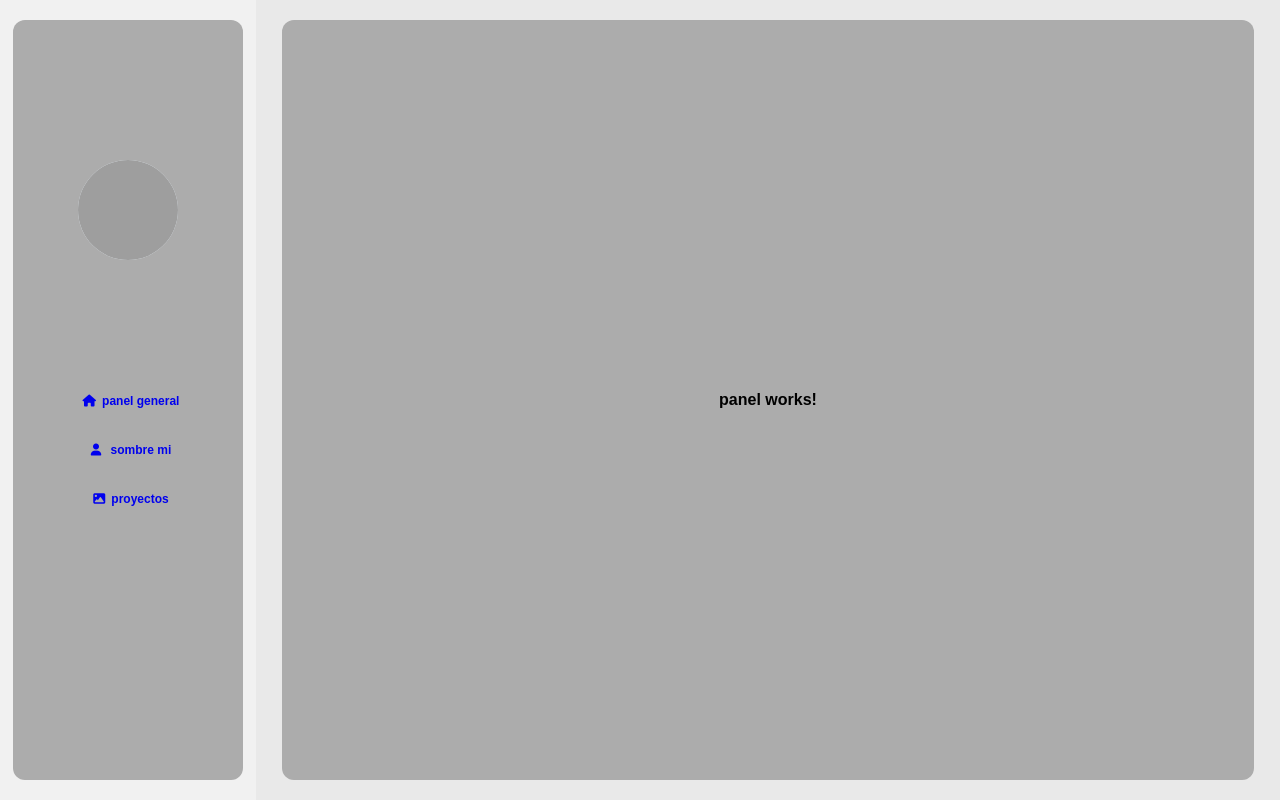
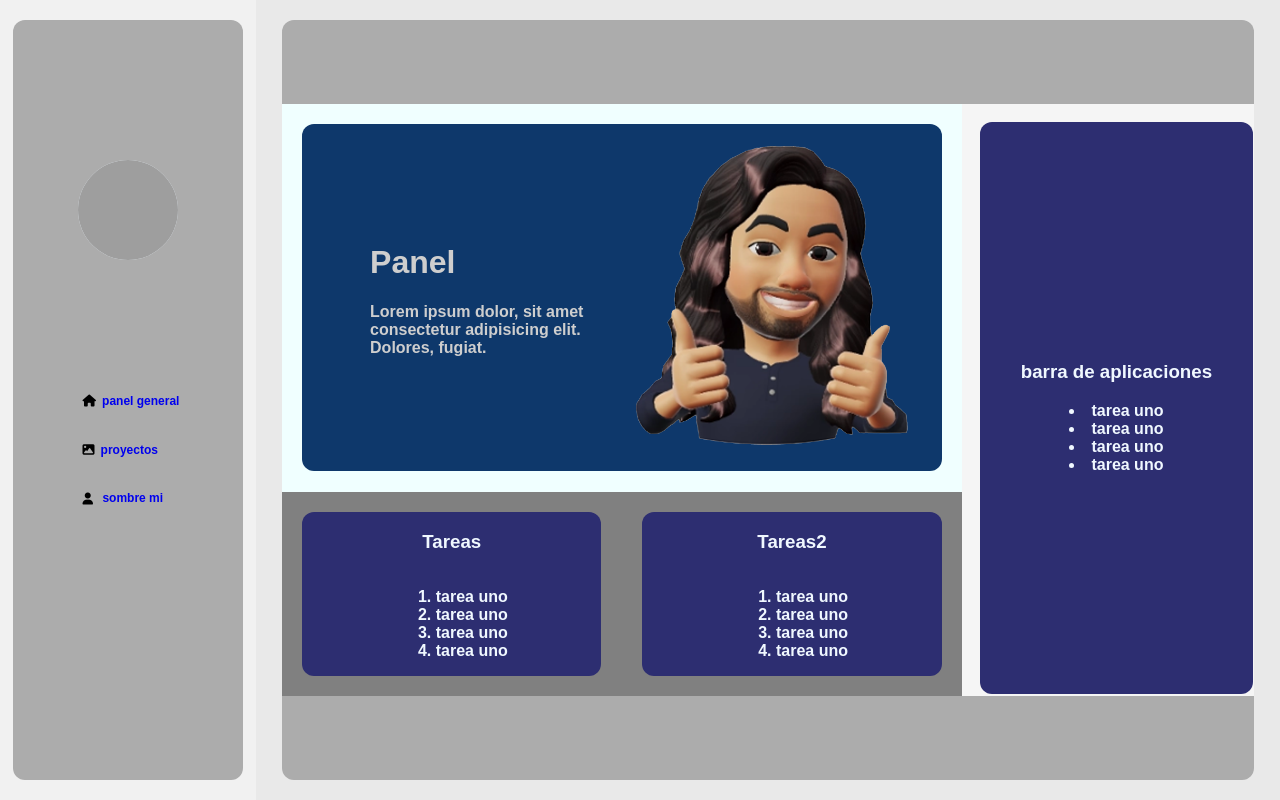
Before and after one commit to NicolasLLans/NicolasLLans.github.io, an Angular app in the folder porfolio/: page /panel in a window 1280 px wide. Built offline with nearby package versions, Linux system fonts and the light colour scheme; grey boxes are pictures that could not be loaded.

Commit message:
diseño de estructura del componente panel

```diff
--- a/porfolio/src/app/componentes/barranav/barranav.component.css
+++ b/porfolio/src/app/componentes/barranav/barranav.component.css
@@ -20,8 +20,9 @@ ul {
       height: 350px;
       display: flex;
       flex-direction: column;
-      align-items: center;
+      align-items: start;
       justify-content: center;
+
 }
 
 li {
@@ -62,3 +63,8 @@ i{
             flex-direction: row;
       }
 }
+@media (max-width:965px) {
+      a{
+            display: none;
+      }
+}
--- a/porfolio/src/app/componentes/barranav/barranav.component.html
+++ b/porfolio/src/app/componentes/barranav/barranav.component.html
@@ -2,7 +2,7 @@
       <img src="https://avatars.githubusercontent.com/u/94724163?v=4" alt="">
 </div>
 <ul>
-      <li><a routerLink="panel"><i class="fa-solid fa-house"></i>panel general</a></li>
-      <li><a routerLink="sobre-mi"><i class="fas fa-user"></i> sombre mi</a></li>
-      <li><a routerLink="proyectos"><i class="fa-solid fa-image"></i>proyectos</a></li>
+      <li><i class="fa-solid fa-house"></i><a routerLink="panel">panel general</a></li>
+      <li><i class="fa-solid fa-image"></i><a routerLink="proyectos">proyectos</a></li>
+      <li><i class="fas fa-user"></i><a routerLink="sobre-mi"> sombre mi</a></li>
 </ul>
--- a/porfolio/src/app/componentes/panel/panel.component.css
+++ b/porfolio/src/app/componentes/panel/panel.component.css
@@ -0,0 +1,85 @@
+.panel {
+      display: flex;
+      flex-direction: column;
+      width: 100%;
+}
+
+.side-bar {
+      width: 40%;
+      background-color: #f5f5f5;
+      padding: 10px;
+}
+
+.main-content {
+      flex-grow: 1;
+      min-width: 0;
+      background-color: gray;
+
+      display: flex;
+      flex-direction: row;
+      justify-content: center;
+      align-items: center;
+
+}
+
+.panelgeneral {
+      display: flex;
+      flex-direction: row;
+      width: 100%;
+}
+
+.header {
+      display: flex;
+      flex-direction: column;
+      width: 100%;
+      background-color: azure;
+}
+
+.caja-heroe {
+      padding: 3% 10%;
+      margin: 3%;
+      border-radius: 12px;
+      background-color: #0e386b;
+      color: #cecece;
+
+      display: flex;
+      flex-direction: row;
+      justify-content: center;
+      align-items: center;
+}
+
+img{
+      width: 120%;
+}
+
+.col1{
+      width: 50%;
+}
+.col2{
+      width: 50%;
+}
+.tareas1,.tareas2{
+      width: 50%;
+      background-color: hsl(239, 43%, 31%);
+      margin: 3%;
+      border-radius: 12px;
+      color: aliceblue;
+
+      display: flex;
+      justify-content: center;
+      align-items: center;
+      flex-direction: column;
+}
+.barra-app{
+      width: 100%;
+      height: 100%;
+      background-color: hsl(239, 43%, 31%);
+      margin: 3%;
+      border-radius: 12px;
+      color: aliceblue;
+
+      display: flex;
+      justify-content: center;
+      align-items: center;
+      flex-direction: column;
+}
--- a/porfolio/src/app/componentes/panel/panel.component.html
+++ b/porfolio/src/app/componentes/panel/panel.component.html
@@ -1 +1,45 @@
-<p>panel works!</p>
+<div class="panelgeneral">
+      <div class="panel">
+            <div class="header">
+                  <div class="caja-heroe">
+                        <div class="col1">
+                              <h1>Panel</h1>
+                              <p>Lorem ipsum dolor, sit amet consectetur adipisicing elit. Dolores, fugiat.</p>
+                        </div>
+                        <div class="col2">
+                              <img src="../../../assets/avatar-mio.png" alt="">
+                        </div>
+
+                  </div>
+            </div>
+            <div class="main-content">
+                  <div class="tareas1" style="width: 50%;">
+                        <h3>Tareas</h3>
+                        <ol>
+                              <li>tarea uno</li>
+                              <li>tarea uno</li>
+                              <li>tarea uno</li>
+                              <li>tarea uno</li>
+                        </ol>
+                  </div>
+                  <div class="tareas2" style="width: 50%;">
+                        <h3>Tareas2</h3>
+                        <ol>
+                              <li>tarea uno</li>
+                              <li>tarea uno</li>
+                              <li>tarea uno</li>
+                              <li>tarea uno</li>
+                        </ol>
+                  </div>
+            </div>
+      </div>
+      <div class="side-bar">
+            <div class="barra-app">
+                  <h3>barra de aplicaciones</h3>
+                  <li>tarea uno</li>
+                  <li>tarea uno</li>
+                  <li>tarea uno</li>
+                  <li>tarea uno</li>
+            </div>
+      </div>
+</div>
```
Also changed, not shown: porfolio/src/assets/avatar-mio.png (added).
